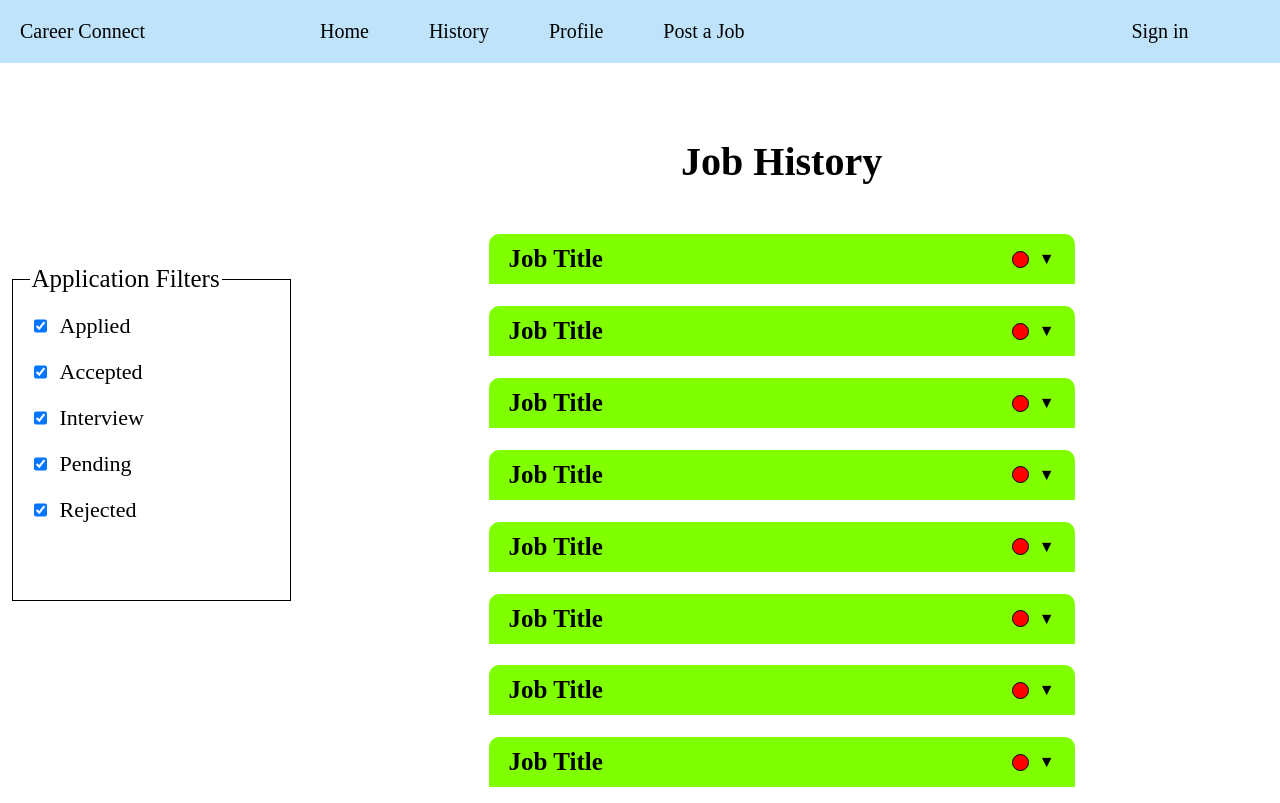
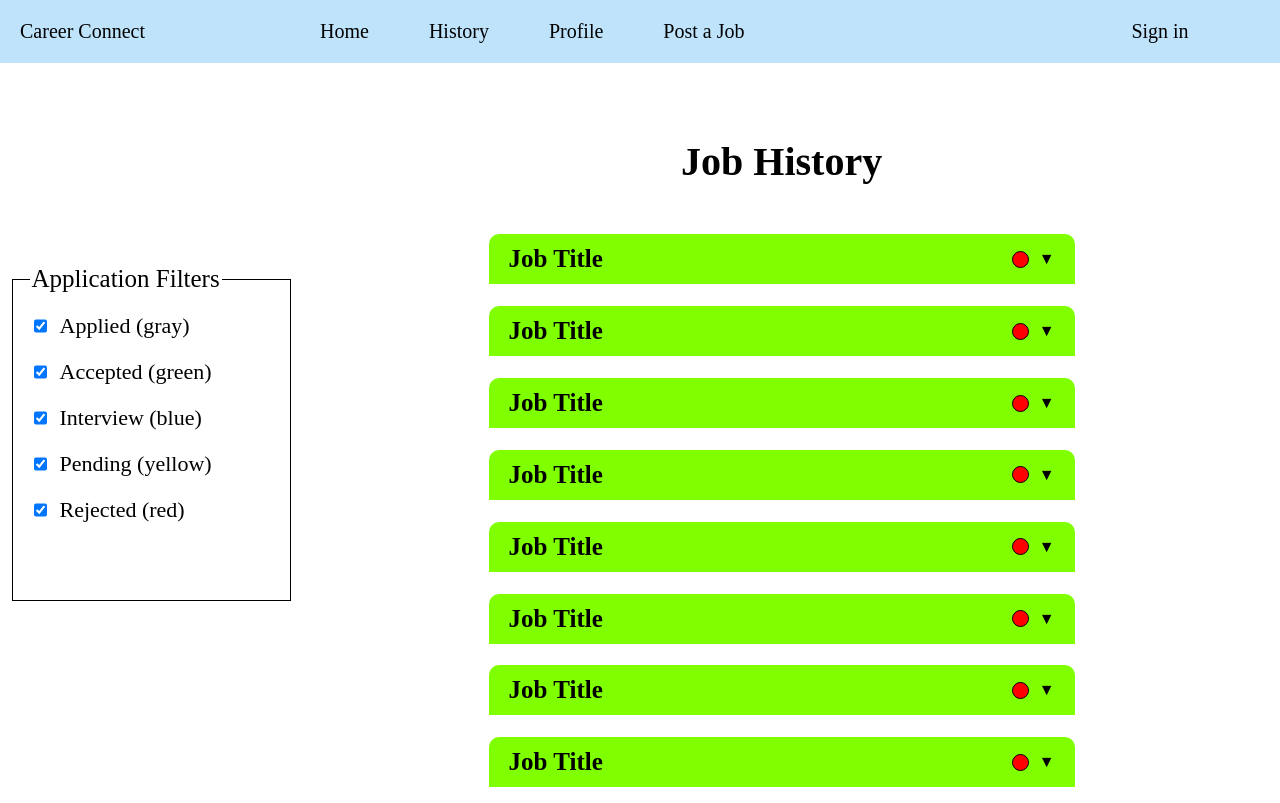
Before and after one commit to Nicholas2002p/Soen341Project, a React (Vite) app in the folder apps/client/: page / in a window 1280 px wide. Built offline with nearby package versions, Linux system fonts and the light colour scheme; no server answers.

Commit message:
Add the status colors

```diff
--- a/apps/client/src/views/history/JobApplicationHistory.jsx
+++ b/apps/client/src/views/history/JobApplicationHistory.jsx
@@ -26,27 +26,27 @@
 
       <label htmlFor="">
         <input type="checkbox" value="applied" id="applied" name="applied" checked />
-        Applied
+        Applied (gray)
       </label>
 
       <label htmlFor="">
         <input type="checkbox" value="offered" id="offered" name="offered" checked />
-        Accepted
+        Accepted (green)
       </label>
 
       <label htmlFor="">
         <input type="checkbox" value="interview" id="interview" name="interview" checked />
-        Interview
+        Interview (blue)
       </label>
 
       <label htmlFor="">
         <input type="checkbox" value="under_review" id="under_review" name="under_review" checked />
-        Pending
+        Pending (yellow)
       </label>
 
       <label htmlFor="">
         <input type="checkbox" value="rejected" id="rejected" name="rejected" checked />
-        Rejected
+        Rejected (red)
       </label>
     </fieldset>
   );
```
